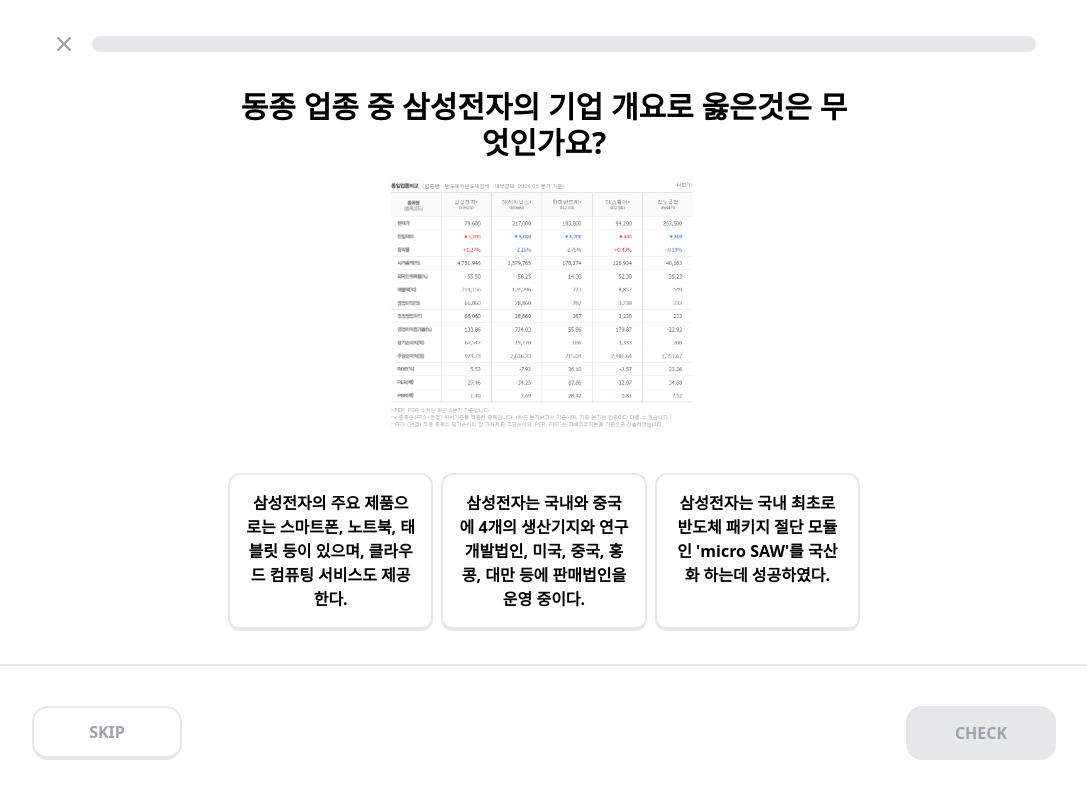
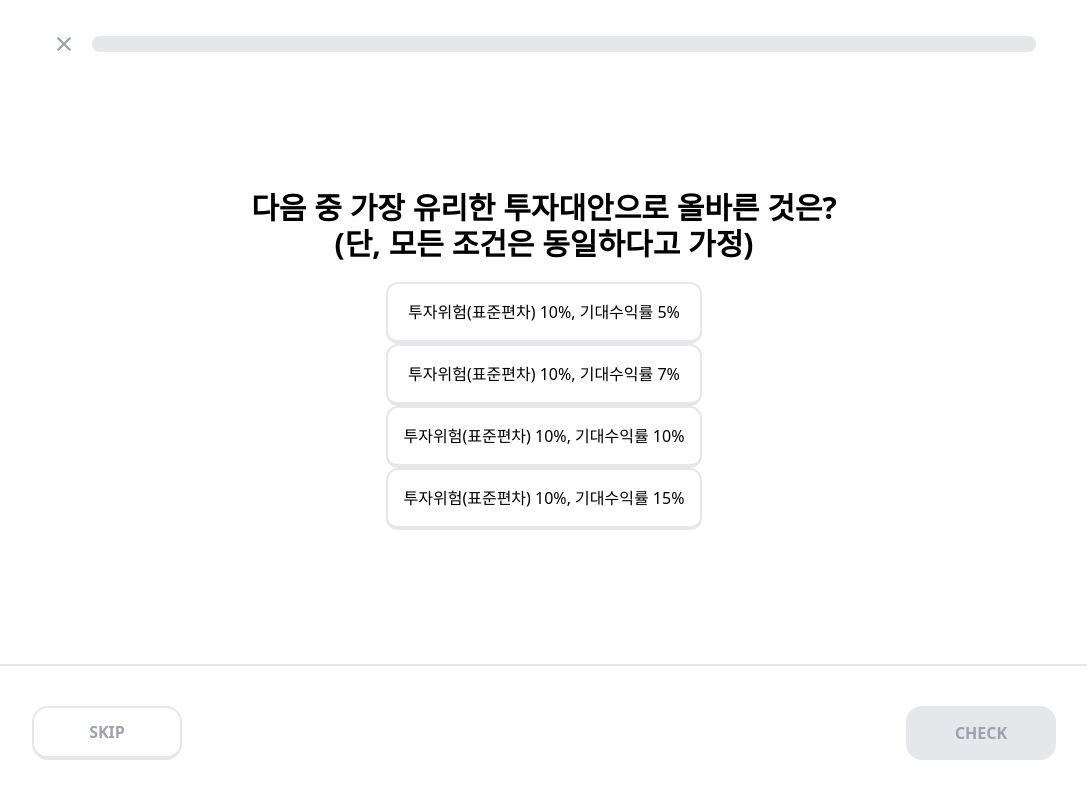
Before and after one commit to do-yoongyo2/JUTOPIA-FRONT, a Next.js app: page /lesson in a window 1280 px wide. Shown: the whole page, without its empty margins (96-1183 px from the left). Built offline with nearby package versions, Linux system fonts and the light colour scheme.

Commit message:
fix: 튜토리얼 퀴즈 정답 체크 눌러도 다른 선택지 선택되는 에러 해결

```diff
--- a/src/components/ProblemUnitQuiz.tsx
+++ b/src/components/ProblemUnitQuiz.tsx
@@ -47,6 +47,7 @@
   const [incorrectAnswers, setIncorrectAnswers] = useState<number[]>([]); // 틀린 문제 인덱스
   const [retryMode, setRetryMode] = useState(false); // 재도전 모드 여부
   const [isComplete, setIsComplete] = useState(false);
+  const [isChecked, setIsChecked] = useState(false);
 
   const problemKeys: string[] = Object.keys(problem);
   const currentProblem: Problem | null = problemKeys[currentProblemIndex]
@@ -56,6 +57,7 @@
 
   // 정답을 확인할 때 호출되는 함수
   const onCheckAnswer = () => {
+    setIsChecked(true);
     setCorrectAnswerShown(true);
     if (selectedAnswer === correctAnswer) {
       setIsAnswerCorrect(true);
@@ -68,6 +70,7 @@
 
   // 문제를 건너뛰기 할 때 호출되는 함수
   const onSkip = () => {
+    setIsChecked(true);
     setSelectedAnswer(null);
     setCorrectAnswerShown(true);
   };
@@ -94,6 +97,7 @@
     setSelectedAnswer(null);
     setCorrectAnswerShown(false);
     setIsAnswerCorrect(false);
+    setIsChecked(false);
     if (retryMode) {
       if (incorrectAnswers.length > 0) {
         setCurrentProblemIndex(incorrectAnswers[0]!);
@@ -165,10 +169,10 @@
                   key={index}
                   className={
                     index === selectedAnswer
-                      ? "cursor-pointer rounded-xl border-2 border-b-4 border-blue-300 bg-blue-100 p-4 text-center text-blue-600"
-                      : "cursor-pointer rounded-xl border-2 border-b-4 border-gray-200 p-4 text-center hover:bg-gray-100"
+                      ? `${!isChecked ? "cursor-pointer" : `cursor-default`} rounded-xl border-2 border-b-4 border-blue-300 bg-blue-100 p-4 text-center text-blue-600`
+                      : `${!isChecked ? "cursor-pointer hover:bg-gray-100" : `cursor-default`} cursor-pointer rounded-xl border-2 border-b-4 border-gray-200 p-4 text-center`
                   }
-                  onClick={() => setSelectedAnswer(index)}
+                  onClick={() => (!isChecked ? setSelectedAnswer(index) : null)}
                 >
                   {option}
                 </li>
@@ -187,7 +191,7 @@
                   role="radio"
                   aria-checked={index === selectedAnswer}
                   tabIndex={0}
-                  onClick={() => setSelectedAnswer(index)}
+                  onClick={() => !isChecked && setSelectedAnswer(index)}
                 >
                   <h2 className="font-bold">{option}</h2>
                 </div>
@@ -210,6 +214,7 @@
         answerDetail={currentProblem.solutionDetail || ""}
         onFinish={onFinish}
         onSkip={onSkip}
+        setIsChecked={setIsChecked}
         color={backgroundColor}
       />
     </div>
--- a/src/pages/lesson.tsx
+++ b/src/pages/lesson.tsx
@@ -44,17 +44,17 @@
         progressbarColor="blue"
       /> */}
 
-      <ProblemUnitQuiz
+      {/* <ProblemUnitQuiz
         problem={problemData.problem2_4}
         backgroundColor="blue"
         progressbarColor="blue"
-      />
+      /> */}
 
-      {/* <ProblemUnitQuiz
+      <ProblemUnitQuiz
         problem={problemData.problem3_0}
         backgroundColor="blue"
         progressbarColor="blue"
-      /> */}
+      />
 
       {/*
             구현한 문제 컴포넌트에서 알아서 사용해라. div css구조는 아래와 같이 사용할것.
```
Also changed, not shown: src/components/LessonCheckAnswer.tsx (+5 -3 lines).
